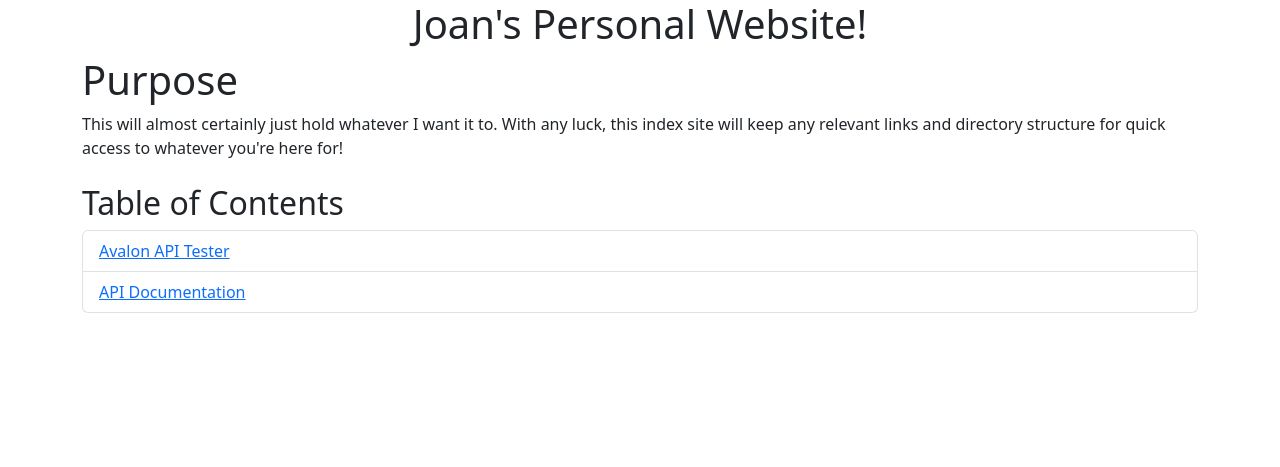
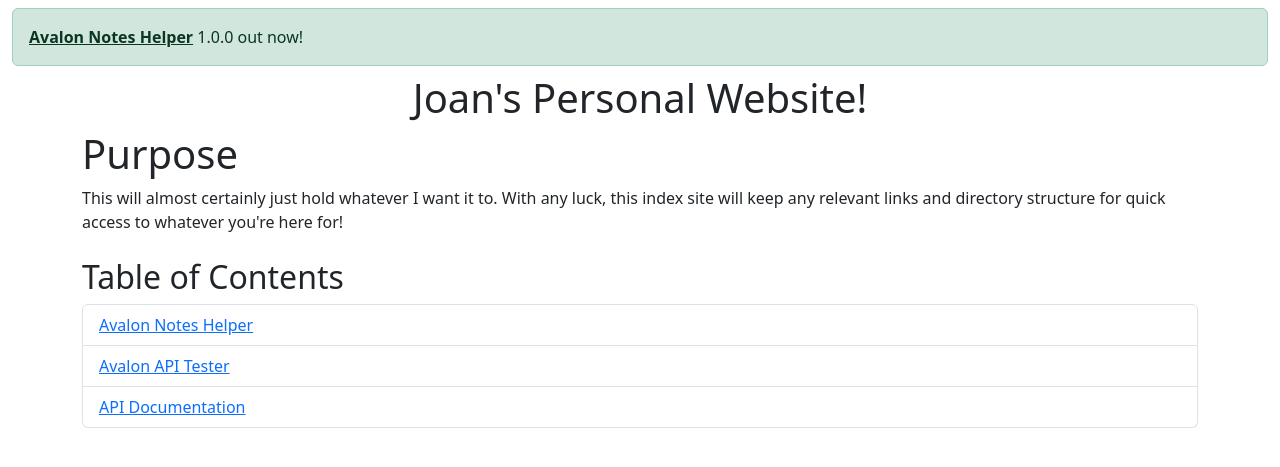
Before and after one commit to JoanChirinos/PersonalWebsite, a Flask app: page / in a window 1280 px wide. Shown: the top 467 px of the page. Run offline with Flask 3, Linux system fonts and the light colour scheme; parts of the project's set-up code (start-up, migrations or seed data) failed here and were passed over.

Commit message:
Add alert for Avalon Notes Helper release and update table of contents

```diff
--- a/templates/index.html
+++ b/templates/index.html
@@ -9,6 +9,9 @@
 </head>
 <body>
 <div class="container-fluid">
+    <div class="alert alert-success my-2" role="alert">
+        <a href="/avalon" class="alert-link">Avalon Notes Helper</a> 1.0.0 out now!
+    </div>
     <h1 class="d1 text-center">Joan's Personal Website!</h1>
     <div class="container">
         <h1>Purpose</h1>
@@ -18,6 +21,9 @@
     <div class="container mt-4">
         <h2>Table of Contents</h2>
         <ul class="list-group">
+            <li class="list-group-item">
+                <a href="/avalontester">Avalon Notes Helper</a>
+            </li>
             <li class="list-group-item">
                 <a href="/avalontester">Avalon API Tester</a>
             </li>
```
